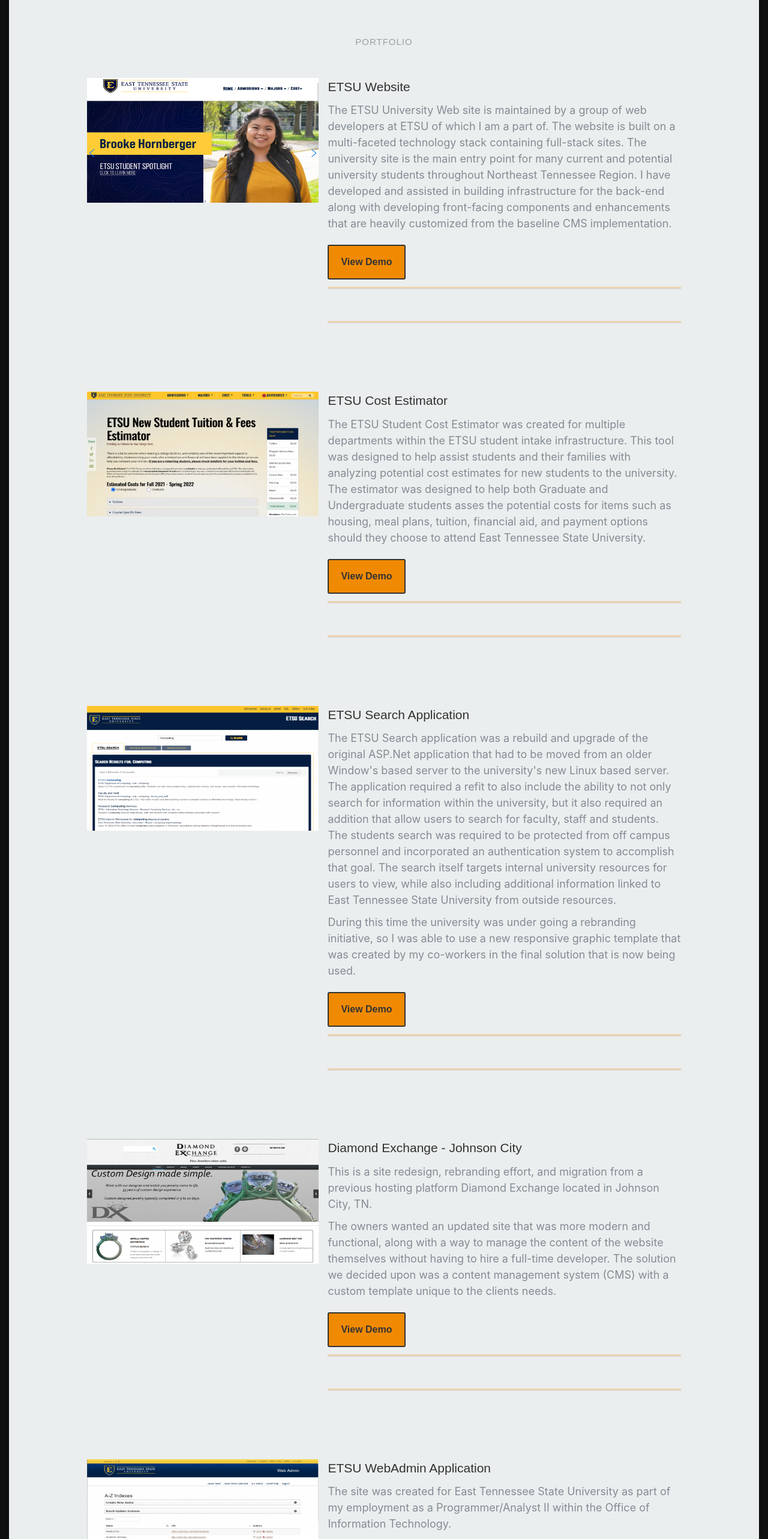
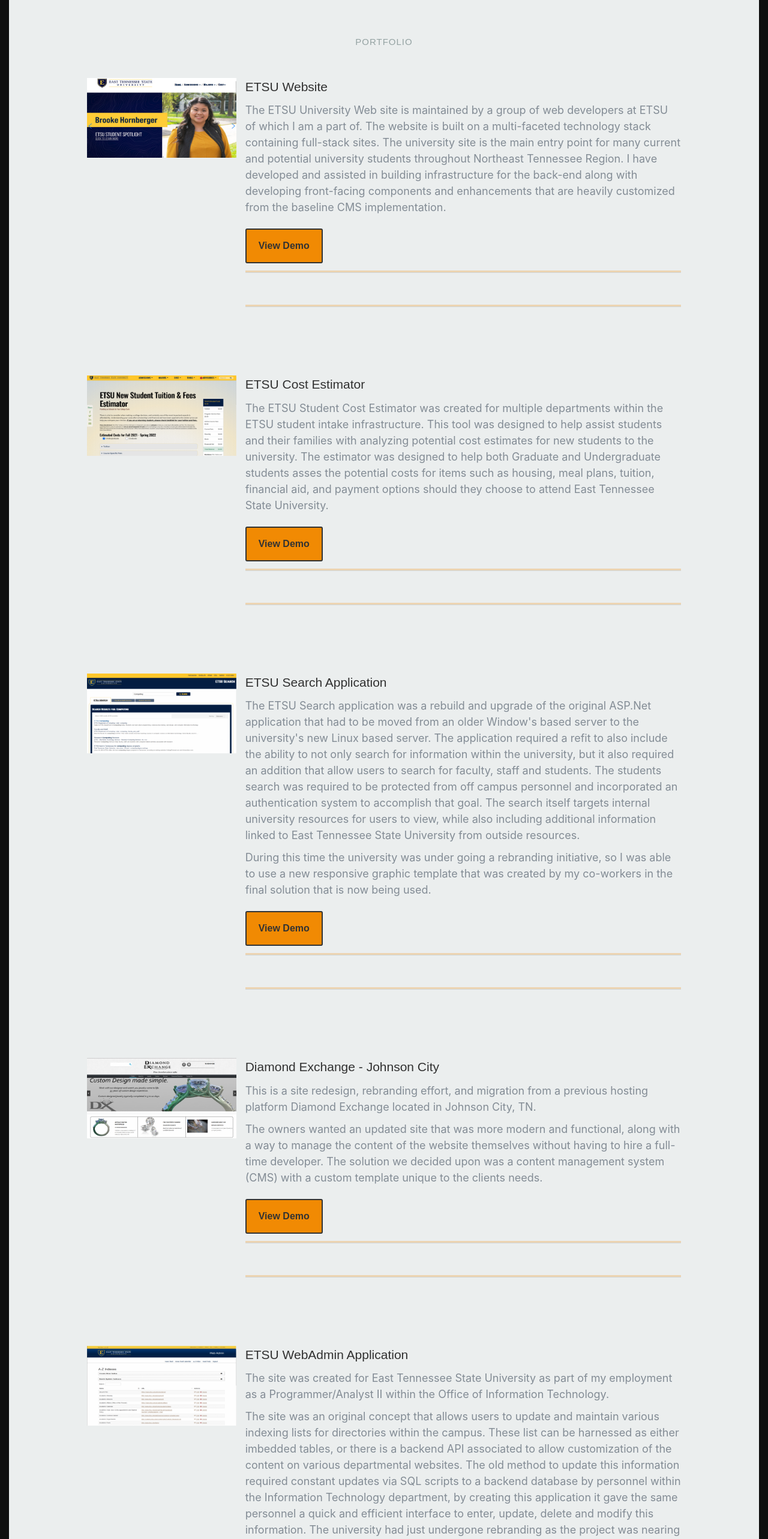
Before and after one commit to soloshand/next_portfolio_v2, a Next.js app: page / in a window 1280 px wide. Shown: the part 2420-4986 px from the top of the page at 60% size. Built offline with nearby package versions, Linux system fonts and the light colour scheme; some icons are missing.

Commit message:
Update to next image component

```diff
--- a/components/sections/portfolio.jsx
+++ b/components/sections/portfolio.jsx
@@ -12,7 +12,7 @@
           <div className="article-wrapper">
             <article className="col-12 col-12-xsmall work-item">
               <a href="https://www.etsu.edu/ehome/" className="image fit thumb" target="_blank" rel="noopener noreferrer">
-                <img src="images/portfolio/thumbnail_etsu_website.png" alt="ETSU Main Website" /></a>
+                <Image src="/images/portfolio/thumbnail_etsu_website.png" alt="ETSU Main Website" width={339} height={182} /></a>
               <div className="art-description">
                 <div className="text-wrapper">
                   <h3>ETSU Website</h3>
@@ -43,7 +43,8 @@
           </div>
           <div className="article-wrapper">
             <article className="col-12 col-12-xsmall work-item">
-              <a href="https://www.etsu.edu/paying-for-college/estimator/" className="image fit thumb" target="_blank" rel="noopener noreferrer"><img src="images/portfolio/cost_estimator_thumb.png" alt="ETSU Cost Estimator" /></a>
+              <a href="https://www.etsu.edu/paying-for-college/estimator/" className="image fit thumb" target="_blank" rel="noopener noreferrer">
+                <Image src="/images/portfolio/cost_estimator_thumb.png" alt="ETSU Cost Estimator" width={339} height={182} /></a>
               <div className="art-description">
                 <div className="text-wrapper">
                   <h3>ETSU Cost Estimator</h3>
@@ -70,7 +71,8 @@
           </div>
           <div className="article-wrapper">
             <article className="col-12 col-12-xsmall work-item">
-              <a href="https://www.etsu.edu/search/" className="image fit thumb" target="_blank" rel="noopener noreferrer"><img src="images/portfolio/etsu_search_app_thumb.png" alt="ETSU Search Application" /></a>
+              <a href="https://www.etsu.edu/search/" className="image fit thumb" target="_blank" rel="noopener noreferrer">
+                <Image src="/images/portfolio/etsu_search_app_thumb.png" alt="ETSU Search Application" width={339} height={182} /></a>
               <div className="art-description">
                 <div className="text-wrapper">
                   <h3>ETSU Search Application</h3>
@@ -105,7 +107,8 @@
           </div>
           <div className="article-wrapper">
             <article className="col-12 col-12-xsmall work-item">
-              <a href=" https://diamondexchangetn.com/" className="image fit thumb" target="_blank" rel="noopener noreferrer"><img src="images/portfolio/diamond_exchange_thumb.png" alt="Diamond Exchange - Johnson City, TN" /></a>
+              <a href=" https://diamondexchangetn.com/" className="image fit thumb" target="_blank" rel="noopener noreferrer">
+                <Image src="/images/portfolio/diamond_exchange_thumb.png" alt="Diamond Exchange - Johnson City, TN" width={339} height={182} /></a>
               <div className="art-description">
                 <div className="text-wrapper">
                   <h3>Diamond Exchange - Johnson City</h3>
@@ -131,7 +134,8 @@
           </div>
           <div className="article-wrapper">
             <article className="col-12 col-12-xsmall work-item">
-              <a href="#portfolio" className="image fit thumb" rel="noopener noreferrer"><img src="images/portfolio/webadmin_thumb.png" alt="ETSU WebAdmin System" /></a>
+              <a href="#portfolio" className="image fit thumb" rel="noopener noreferrer">
+                <Image src="/images/portfolio/webadmin_thumb.png" alt="ETSU WebAdmin System" width={339} height={182} /></a>
               <div className="art-description">
                 <div className="text-wrapper">
                   <h3>ETSU WebAdmin Application</h3>
```
